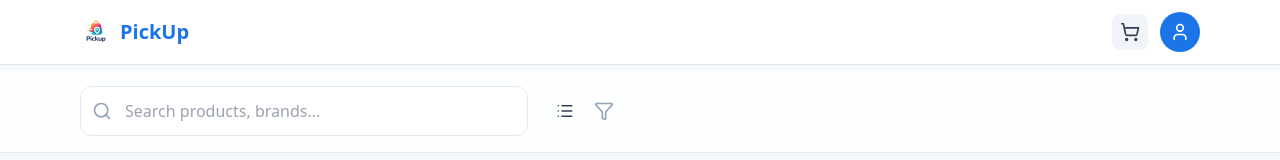
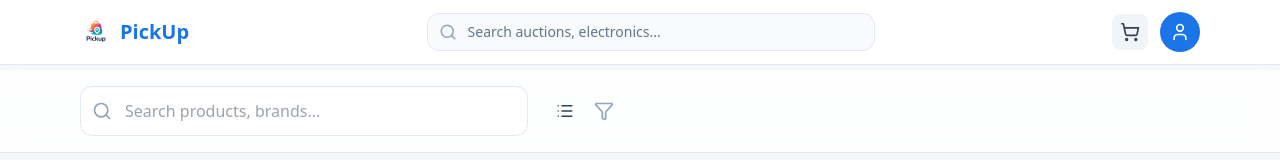
Before and after one commit to PickUp-Members/PickUp-Org, a React (Create React App) app in the folder frontend/: page /products in a window 1280 px wide. Shown: the top 160 px of the page. Built offline with nearby package versions, Linux system fonts and the light colour scheme.

Commit message:
Search bar and product list updated

```diff
--- a/frontend/src/Components/Navbar.js
+++ b/frontend/src/Components/Navbar.js
@@ -2,11 +2,12 @@ import React, { useState, useEffect, useRef } from 'react';
 import { Link, useNavigate } from 'react-router-dom';
 import { useAuth } from '../Hooks/useAuth';
 import { useCart } from '../Hooks/useCart';
-import { User, LogOut, Settings, LayoutDashboard, ShoppingCart, History, Shield, LogIn, UserPlus, Search } from 'lucide-react';
+import { User, LogOut, Settings, LayoutDashboard, ShoppingCart, History, Shield, LogIn, UserPlus, Search as SearchIcon } from 'lucide-react';
 import logo from '../assets/logo.png';
 
 const Navbar = () => {
   const [isMenuOpen, setIsMenuOpen] = useState(false);
+  const [searchQuery, setSearchQuery] = useState('');
   const menuRef = useRef(null);
   const { user, logout } = useAuth();
   const { itemCount } = useCart();
@@ -23,17 +24,51 @@ const Navbar = () => {
     return () => document.removeEventListener('mousedown', handleClickOutside);
   }, []);
 
+  const handleSearch = (e) => {
+    e.preventDefault();
+    if (searchQuery.trim()) {
+      // Navigate to products page with search query
+      navigate(`/products?search=${encodeURIComponent(searchQuery.trim())}`);
+    }
+  };
+
   const getInitial = (name) => name ? name.trim().charAt(0).toUpperCase() : '?';
 
   return (
     <header className="sticky top-0 z-50 w-full border-b border-slate-200 bg-white/80 backdrop-blur-md px-4 lg:px-20 py-3 font-display">
-      <div className="mx-auto flex max-w-7xl items-center justify-between gap-4">
-        <Link to="/" className="flex items-center gap-2 text-[#1c74e9]">
+      <div className="mx-auto flex max-w-7xl items-center justify-between gap-4 md:gap-8">
+
+        {/* Logo & Brand */}
+        <Link to="/" className="flex items-center gap-2 text-[#1c74e9] shrink-0">
           <img src={logo} alt="PickUp" className="h-8 w-auto object-contain"/>
           <h2 className="text-xl font-bold hidden sm:block">PickUp</h2>
         </Link>
 
-        <div className="flex items-center gap-3">
+        {/* Search Bar - Center Section */}
+        <form
+          onSubmit={handleSearch}
+          className="relative flex-1 max-w-md hidden md:block"
+        >
+          <div className="absolute inset-y-0 left-0 flex items-center pl-3 pointer-events-none text-slate-400">
+            <SearchIcon size={18} />
+          </div>
+          <input
+            type="text"
+            className="block w-full rounded-xl border border-slate-200 bg-slate-50 py-2 pl-10 pr-3 text-sm placeholder-slate-500 focus:border-[#1c74e9] focus:bg-white focus:outline-none focus:ring-2 focus:ring-[#1c74e9]/20 transition-all"
+            placeholder="Search auctions, electronics..."
+            value={searchQuery}
+            onChange={(e) => setSearchQuery(e.target.value)}
+          />
+        </form>
+
+        {/* Action Icons */}
+        <div className="flex items-center gap-2 sm:gap-3 shrink-0">
+
+          {/* Mobile Search Icon (Visible only on small screens) */}
+          <button className="p-2 text-slate-700 bg-slate-100 rounded-lg md:hidden hover:bg-slate-200">
+            <SearchIcon size={20} />
+          </button>
+
           <Link to="/cart" className="relative p-2 text-slate-700 bg-slate-100 rounded-lg hover:bg-slate-200 transition-all">
             <ShoppingCart size={20} />
             {itemCount > 0 && (
@@ -43,6 +78,7 @@ const Navbar = () => {
             )}
           </Link>
 
+          {/* Profile Dropdown */}
           <div className="relative" ref={menuRef}>
             <button onClick={() => setIsMenuOpen(!isMenuOpen)} className="h-10 w-10 rounded-full bg-[#1c74e9] flex items-center justify-center overflow-hidden border-2 border-[#1c74e9]/30 hover:ring-2 hover:ring-[#1c74e9] transition-all cursor-pointer">
               {isLoggedIn ? (
--- a/frontend/src/Pages/Buyer/ProductList.js
+++ b/frontend/src/Pages/Buyer/ProductList.js
@@ -102,8 +102,6 @@ const ProductList = () => {
           </div>
         )}
       </div>
-
-      <Footer />
     </div>
   );
 };
```
